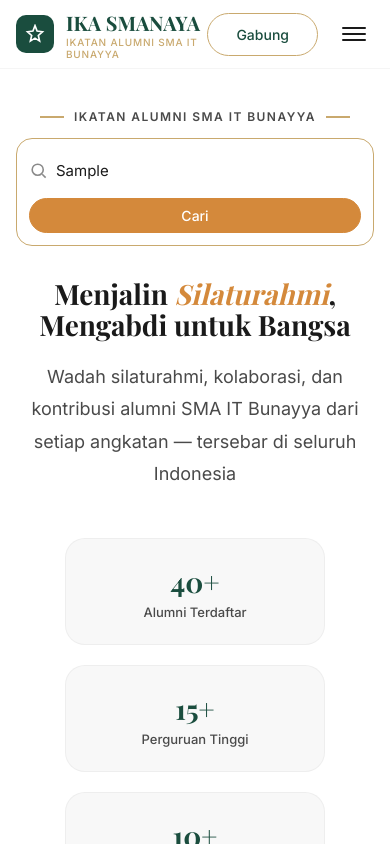
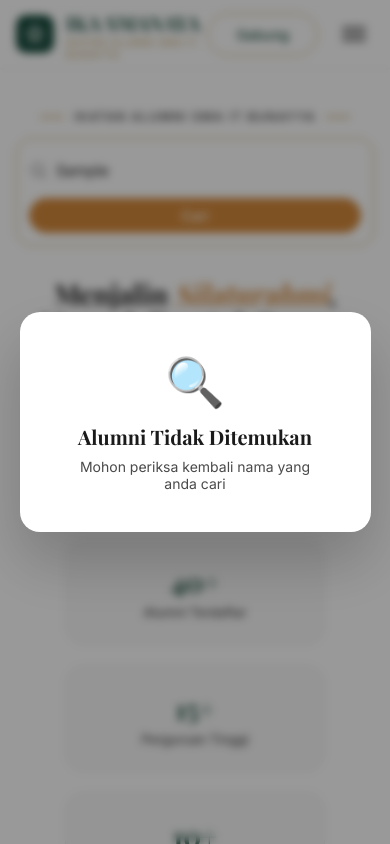
Before and after one commit to skirdrax/ikasmaitbunayya, a React (Vite) app: page / in a window 390 px wide. Both pictures are taken after typing "Sample" into the empty fields and a click on the button "Cari". Shown: the top 844 px of the page. Built offline with nearby package versions, Linux system fonts and the light colour scheme; a web font is replaced by a local one.

Commit message:
lanjutkan 3

```diff
--- a/src/components/Hero.jsx
+++ b/src/components/Hero.jsx
@@ -7,6 +7,7 @@ export default function Hero({ onSearchResult }) {
   const [suggestions, setSuggestions] = useState([]);
   const [showSuggestions, setShowSuggestions] = useState(false);
   const [selectedStudent, setSelectedStudent] = useState(null);
+  const [showNotFound, setShowNotFound] = useState(false); // ← STATE POPUP
 
   // ===== COUNTER ANIMASI =====
   const [counts, setCounts] = useState({ alumni: 0, pt: 0, kota: 0 });
@@ -63,6 +64,7 @@ export default function Hero({ onSearchResult }) {
 
     setQuery(value);
     setSelectedStudent(null);
+    setShowNotFound(false); // HIDE POPUP
 
     if (value.length > 0) {
       const searchTerm = value.toLowerCase();
@@ -84,6 +86,7 @@ export default function Hero({ onSearchResult }) {
     setSelectedStudent(student);
     setSuggestions([]);
     setShowSuggestions(false);
+    setShowNotFound(false);
   };
 
   // ===== TOMBOL CARI → BUKA MODAL =====
@@ -99,6 +102,7 @@ export default function Hero({ onSearchResult }) {
       setSuggestions([]);
       setShowSuggestions(false);
       setSelectedStudent(null);
+      setShowNotFound(false);
       return;
     }
 
@@ -117,8 +121,13 @@ export default function Hero({ onSearchResult }) {
       setSuggestions([]);
       setShowSuggestions(false);
       setSelectedStudent(null);
+      setShowNotFound(false);
     } else {
-      alert('Alumni tidak ditemukan!');
+      // TAMPILKAN POPUP NOT FOUND
+      setShowNotFound(true);
+      setTimeout(() => {
+        setShowNotFound(false);
+      }, 3000); // Hilang otomatis setelah 3 detik
     }
   };
 
@@ -221,9 +230,19 @@ export default function Hero({ onSearchResult }) {
           </div>
         </div>
 
-        {/* ===== LOGO MARQUEE DI BAWAH COUNTERS ===== */}
         <LogoMarquee />
       </div>
+
+      {/* ===== POPUP NOT FOUND ===== */}
+      {showNotFound && (
+        <div className="popup-notfound">
+          <div className="popup-notfound-content">
+            <span className="popup-icon">🔍</span>
+            <h3>Alumni Tidak Ditemukan</h3>
+            <p>Mohon periksa kembali nama yang anda cari</p>
+          </div>
+        </div>
+      )}
     </section>
   );
 }
--- a/src/styles/components/hero.css
+++ b/src/styles/components/hero.css
@@ -239,3 +239,69 @@
   font-weight: 500;
   color: var(--ink-soft);
 }
+/* ===== POPUP NOT FOUND ===== */
+.popup-notfound {
+  position: fixed;
+  top: 0;
+  left: 0;
+  right: 0;
+  bottom: 0;
+  background: rgba(0, 0, 0, 0.4);
+  backdrop-filter: blur(4px);
+  display: flex;
+  align-items: center;
+  justify-content: center;
+  z-index: 9999;
+  animation: fadeIn 0.3s ease;
+}
+
+.popup-notfound-content {
+  background: #ffffff;
+  border-radius: 20px;
+  padding: 40px 48px;
+  max-width: 400px;
+  width: 90%;
+  text-align: center;
+  box-shadow: 0 30px 60px rgba(0, 0, 0, 0.2);
+  animation: popIn 0.3s ease;
+}
+
+.popup-icon {
+  font-size: 48px;
+  display: block;
+  margin-bottom: 12px;
+}
+
+.popup-notfound-content h3 {
+  font-size: 20px;
+  font-weight: 700;
+  color: var(--ink);
+  margin-bottom: 8px;
+  font-family: var(--serif);
+}
+
+.popup-notfound-content p {
+  font-size: 14px;
+  color: var(--ink-soft);
+  margin: 0;
+}
+
+@keyframes fadeIn {
+  from {
+    opacity: 0;
+  }
+  to {
+    opacity: 1;
+  }
+}
+
+@keyframes popIn {
+  from {
+    opacity: 0;
+    transform: scale(0.9) translateY(20px);
+  }
+  to {
+    opacity: 1;
+    transform: scale(1) translateY(0);
+  }
+}
--- a/src/styles/responsive.css
+++ b/src/styles/responsive.css
@@ -92,7 +92,7 @@
     font-size: 12px;
   }
 
-  /* SEARCH RESPONSIVE */
+  /* SEARCH RESPONSIVE - PERBAIKAN */
   .search-bar {
     flex-wrap: wrap;
     padding: 12px;
@@ -105,17 +105,20 @@
     width: 100%;
     justify-content: center;
   }
+
+  /* SEARCH SUGGESTIONS - TETAP DI BAWAH SEARCH BAR */
   .search-suggestions {
-    position: fixed;
-    top: auto;
-    left: 16px;
-    right: 16px;
-    bottom: 16px;
-    max-height: 60vh;
+    position: absolute;
+    top: calc(100% + 8px);
+    left: 0;
+    right: 0;
+    max-height: 300px;
     border-radius: var(--radius-lg);
+    box-shadow: var(--shadow-lift);
   }
+
   .search-suggestion-item {
-    padding: 14px 16px;
+    padding: 12px 16px;
   }
 
   /* KAMPUS RESPONSIVE */
@@ -129,12 +132,26 @@
   .kampus-item {
     padding: 12px 8px;
   }
+
+  /* LOGO MARQUEE RESPONSIVE */
+  .logo-marquee-item {
+    width: 80px;
+    height: 50px;
+    padding: 6px;
+  }
+  .logo-marquee-track {
+    gap: 20px;
+  }
+  .logo-marquee-wrapper {
+    padding: 16px 0;
+  }
 }
 
 @media (max-width: 480px) {
   .gallery-grid {
     grid-template-columns: 1fr;
   }
+
   .kampus-wrapper {
     padding: 12px;
   }
@@ -145,4 +162,13 @@
   .kampus-item {
     padding: 8px 4px;
   }
+
+  .logo-marquee-item {
+    width: 65px;
+    height: 40px;
+    padding: 4px;
+  }
+  .logo-marquee-track {
+    gap: 14px;
+  }
 }
```
